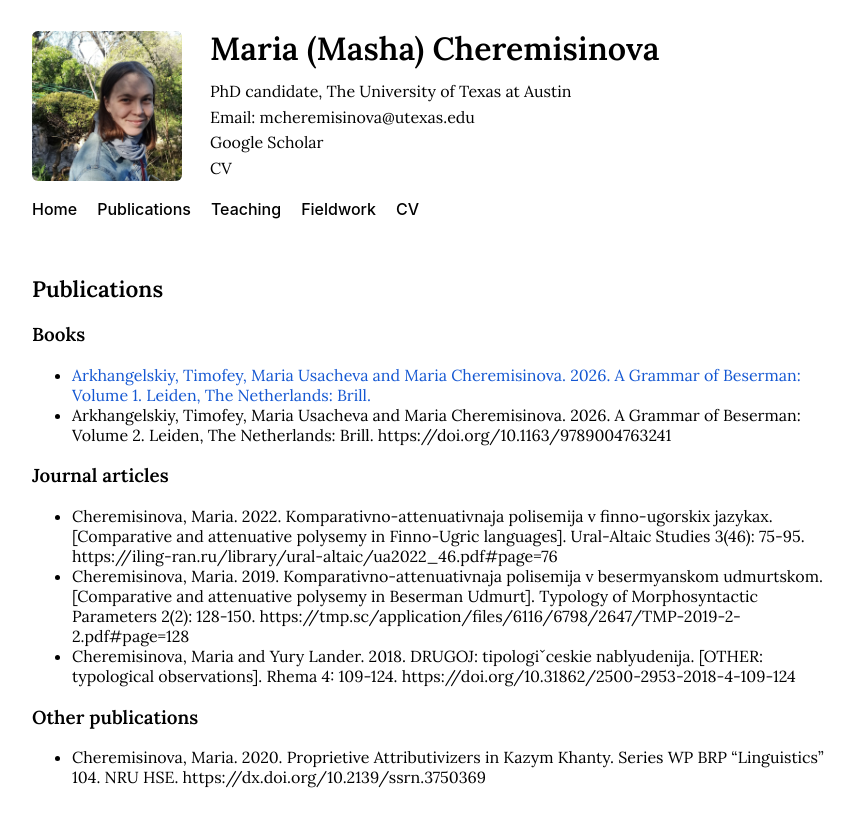
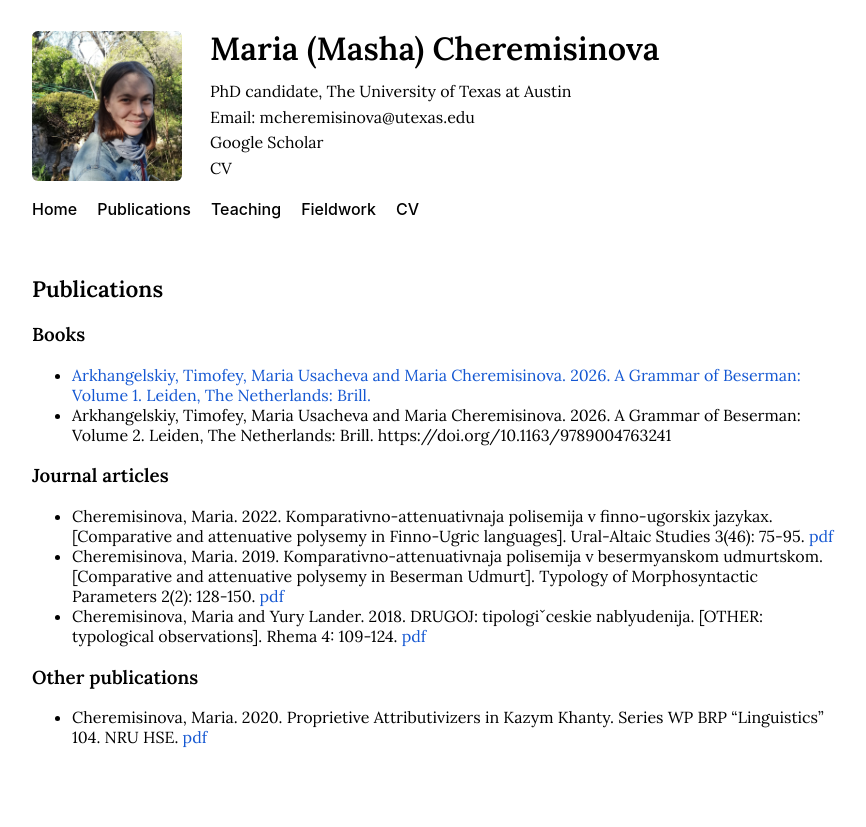
Before and after one commit to mashache/mashache.github.io, a Jekyll site: the page built from pages/publications.md, in a window 1280 px wide. Shown: the top 827 px of the page, without its empty margins (202-1068 px from the left). Built offline with Jekyll 4.4.1, drawn with Linux system fonts in a browser that asks for light colours.

Commit message:
Update publications.md

```diff
--- a/pages/publications.md
+++ b/pages/publications.md
@@ -15,15 +15,13 @@ of Beserman: Volume 2. Leiden, The Netherlands: Brill. https://doi.org/10.1163/9
 ### Journal articles
 - Cheremisinova, Maria. 2022. Komparativno-attenuativnaja polisemija v finno-ugorskix
 jazykax. [Comparative and attenuative polysemy in Finno-Ugric languages]. Ural-Altaic
-Studies 3(46): 75-95. https://iling-ran.ru/library/ural-altaic/ua2022_46.pdf#page=76
+Studies 3(46): 75-95. [pdf](https://iling-ran.ru/library/ural-altaic/ua2022_46.pdf#page=76)
 - Cheremisinova, Maria. 2019. Komparativno-attenuativnaja polisemija v
 besermyanskom udmurtskom. [Comparative and attenuative polysemy in Beserman
-Udmurt]. Typology of Morphosyntactic Parameters 2(2): 128-150.
-https://tmp.sc/application/files/6116/6798/2647/TMP-2019-2-2.pdf#page=128
+Udmurt]. Typology of Morphosyntactic Parameters 2(2): 128-150. [pdf](https://tmp.sc/application/files/6116/6798/2647/TMP-2019-2-2.pdf#page=128)
 - Cheremisinova, Maria and Yury Lander. 2018. DRUGOJ: tipologiˇceskie nablyudenija.
-[OTHER: typological observations]. Rhema 4: 109-124.
-https://doi.org/10.31862/2500-2953-2018-4-109-124
+[OTHER: typological observations]. Rhema 4: 109-124. [pdf](https://doi.org/10.31862/2500-2953-2018-4-109-124)
 
 ### Other publications
 - Cheremisinova, Maria. 2020. Proprietive Attributivizers in Kazym Khanty. Series WP
-BRP “Linguistics” 104. NRU HSE. https://dx.doi.org/10.2139/ssrn.3750369
+BRP “Linguistics” 104. NRU HSE. [pdf](https://dx.doi.org/10.2139/ssrn.3750369)
```
